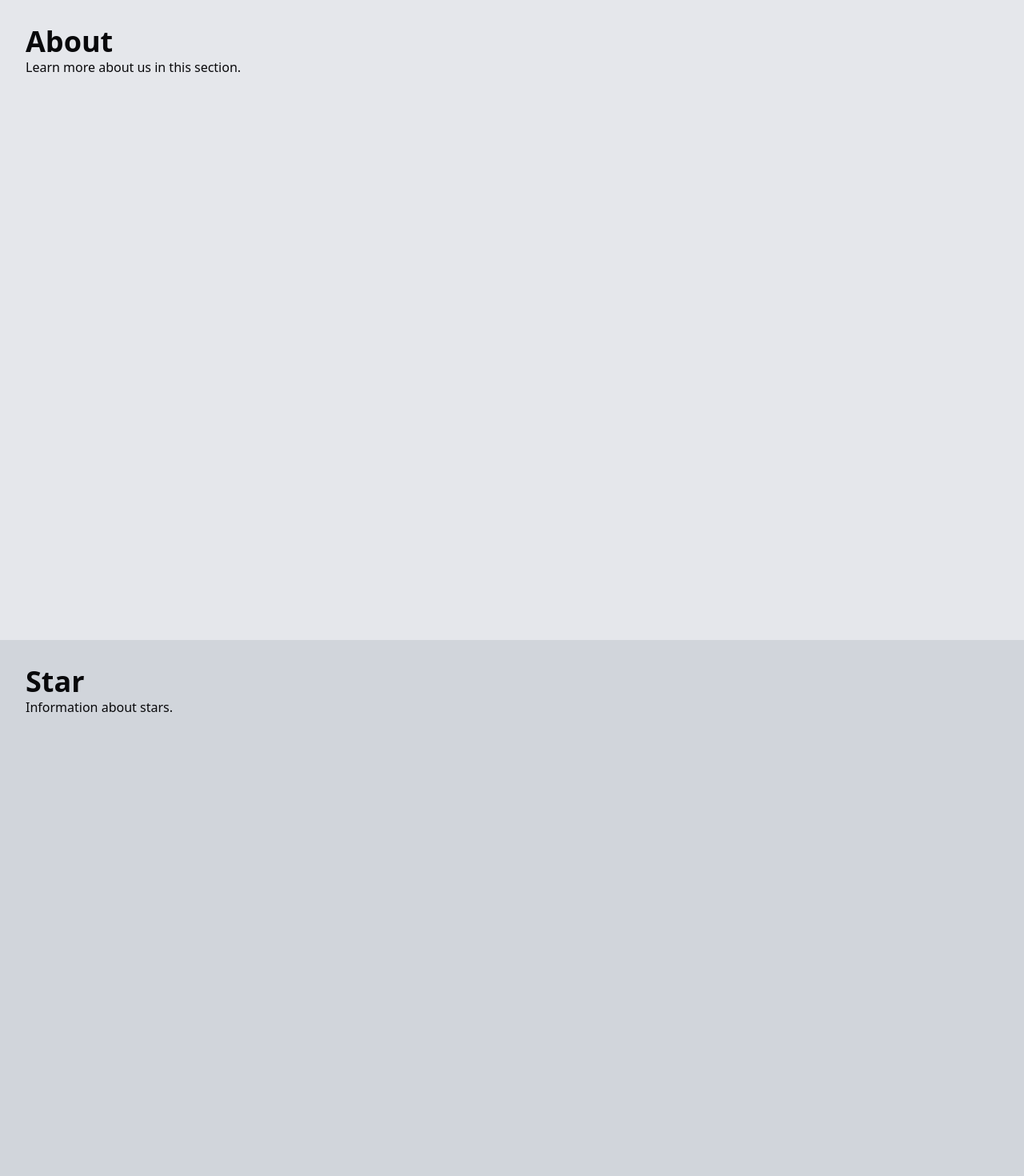
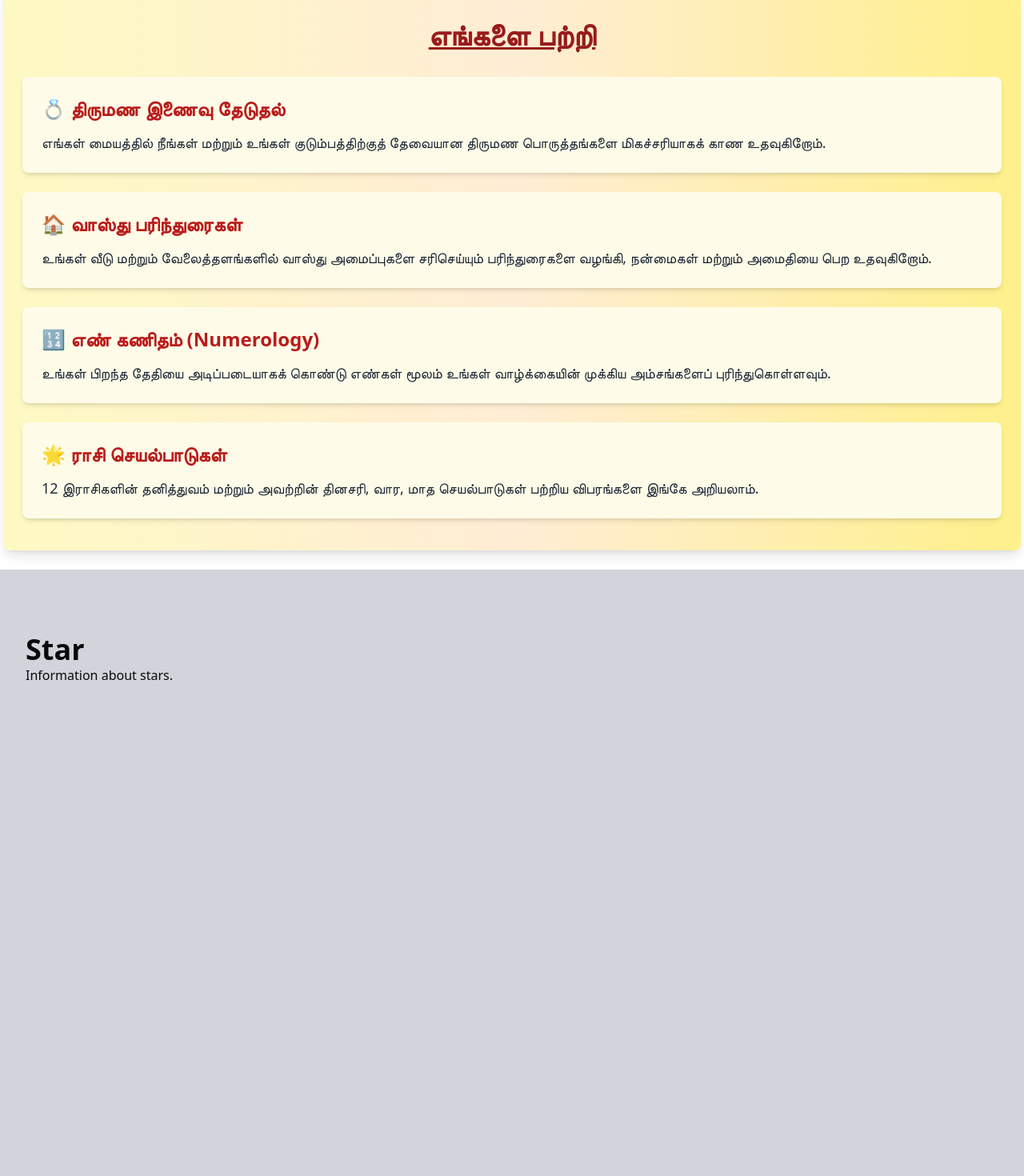
Before and after one commit to PRIYANKAec/Astro-client-project, a Next.js app: page / in a window 1280 px wide. Shown: the part 920-2390 px from the top of the page at 80% size. Built offline with nearby package versions, Linux system fonts and the light colour scheme.

Commit message:
navbar & about changes[FIX]

```diff
--- a/src/app/page.js
+++ b/src/app/page.js
@@ -1,29 +1,31 @@
+import About from '@/components/about';
 import Navbar from '@/components/navbar';
 
 export default function Home() {
   return (
     <div className='w-full'>
       <Navbar />
-    <section id="home" className="min-h-screen bg-gray-100">
+      <div className="pt-20">
+        <section id="home" className="min-h-screen bg-gray-100 pt-20">
           <h1 className="text-4xl font-bold">Home</h1>
           <p>Welcome to the home section.</p>
         </section>
-    <section id="about" className="min-h-screen p-8 bg-gray-200">
-      <h1 className="text-4xl font-bold">About</h1>
-      <p>Learn more about us in this section.</p>
+        <section id="about">
+          <About />
         </section>
-    <section id="star" className="min-h-screen p-8 bg-gray-300">
+        <section id="star" className="min-h-screen p-8 bg-gray-300 pt-20">
           <h1 className="text-4xl font-bold">Star</h1>
           <p>Information about stars.</p>
         </section>
-    <section id="rasi" className="min-h-screen p-8 bg-gray-400">
+        <section id="rasi" className="min-h-screen p-8 bg-gray-400 pt-20">
           <h1 className="text-4xl font-bold">Rasi</h1>
           <p>Information about rasis.</p>
         </section>
-    <section id="contact" className="min-h-screen p-8 bg-gray-500">
+        <section id="contact" className="min-h-screen p-8 bg-gray-500 pt-20">
           <h1 className="text-4xl font-bold">Contact</h1>
           <p>Get in touch with us.</p>
         </section>
       </div>
+    </div>
   );
 }
--- a/src/components/about.js
+++ b/src/components/about.js
@@ -1,12 +1,7 @@
-import Navbar from "./navbar";
-
 export default function About() {
   return (
-    <div>
-      <Navbar />
-
+    <div className="my-4 py-8 px-3 sm:py-6 sm:px-2 md:py-4 md:px-1 lg:py-2 lg:px-1">
       <div className="container mx-auto py-8 px-4 sm:py-10 sm:px-6 bg-gradient-to-r from-yellow-100 via-orange-100 to-yellow-200 rounded-lg shadow-lg">
-        {/* Centered Heading */}
         <h1 className="text-2xl sm:text-3xl md:text-4xl font-bold mb-6 sm:mb-8 text-center text-red-800 underline">
           எங்களை பற்றி
         </h1>
--- a/src/components/navbar.js
+++ b/src/components/navbar.js
@@ -24,7 +24,7 @@ export default function Navbar() {
     }, []);
 
     return (
-        <nav className='bg-primary p-4 md:p-6 lg:p-8 top-0 left-0 w-full'>
+        <nav className='bg-primary p-4 md:p-6 lg:p-8 fixed top-0 left-0 w-full z-50'>
             <div className="container w-full mx-auto flex justify-between items-center">
                 <div className="text-black flex items-center sm:text-xl md:text-2xl font-bold">
                     <img
--- a/src/styles/globals.css
+++ b/src/styles/globals.css
@@ -68,3 +68,7 @@
     @apply bg-background text-foreground;
   }
 }
+
+html {
+  scroll-behavior: smooth;
+}
```
Lines whose indentation alone changed are shown as unchanged.
